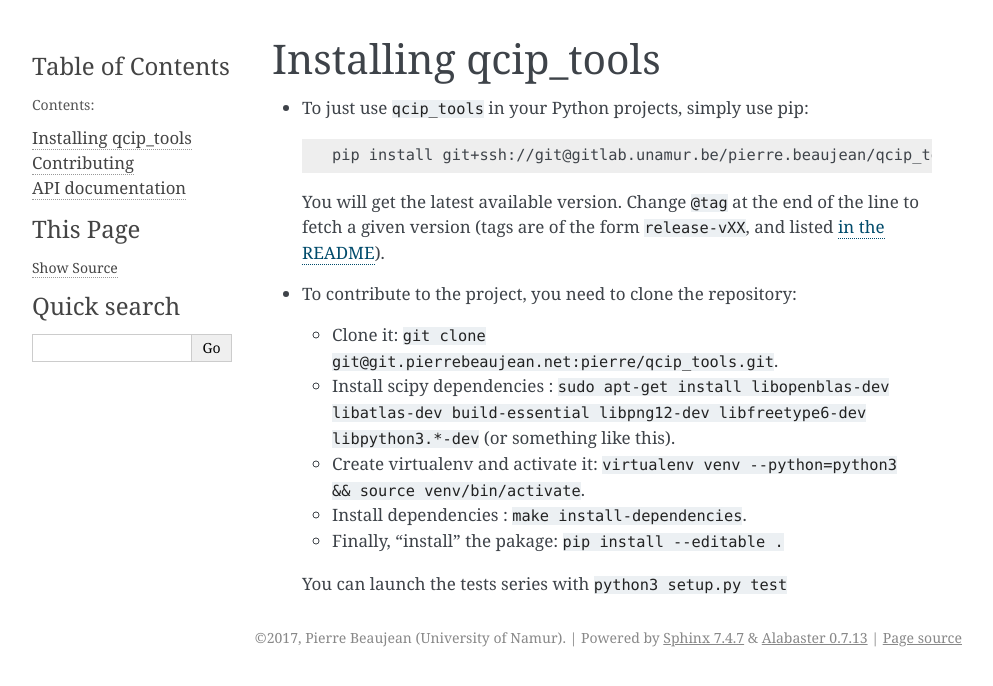
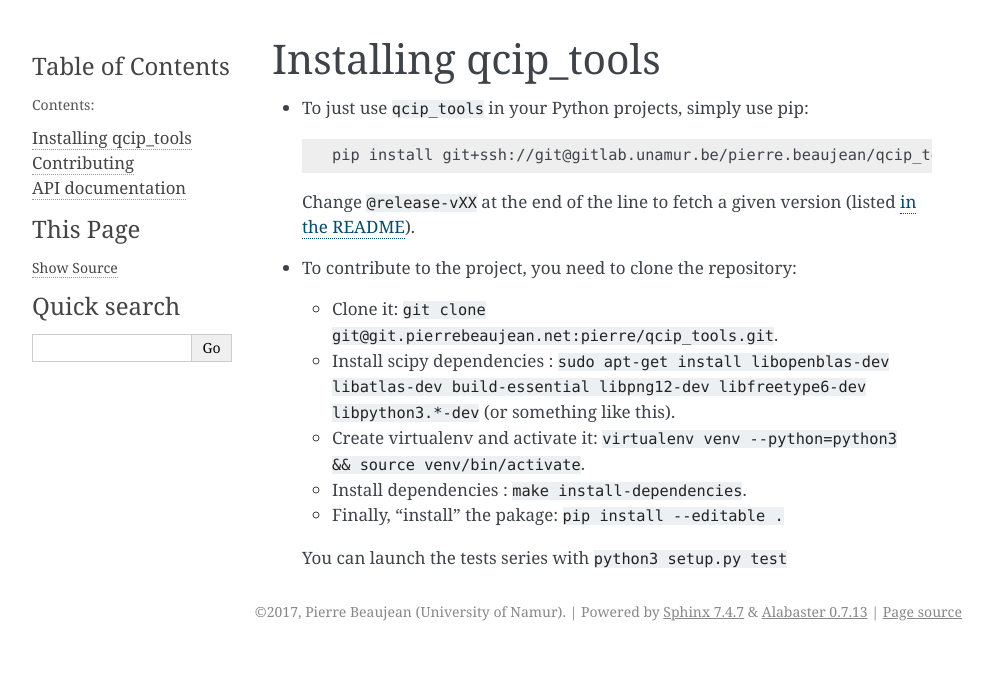
Before and after one commit to pierre-24/qcip_tools, a Sphinx documentation site: the page built from documentation/source/install.rst, in a window 1280 px wide. Shown: the top 686 px of the page, without its empty margins (148-1141 px from the left). Built offline with Sphinx 7.4.7, drawn with Linux system fonts in a browser that asks for light colours.

Commit message:
add make-release

```diff
--- a/documentation/source/install.rst
+++ b/documentation/source/install.rst
@@ -6,10 +6,9 @@
 
   .. code-block:: bash
 
-    pip install git+ssh://git@gitlab.unamur.be/pierre.beaujean/qcip_tools.git@master
+    pip install git+ssh://git@gitlab.unamur.be/pierre.beaujean/qcip_tools.git@release-vXX
 
-  You will get the latest available version.
-  Change ``@tag`` at the end of the line to fetch a given version (tags are of the form ``release-vXX``, and listed `in the README <https://gitlab.unamur.be/pierre.beaujean/qcip_tools/blob/master/README.md>`_).
+  Change ``@release-vXX`` at the end of the line to fetch a given version (listed `in the README <https://gitlab.unamur.be/pierre.beaujean/qcip_tools/blob/master/README.md>`_).
 
 + To contribute to the project, you need to clone the repository:
 
--- a/requirements-dev.txt
+++ b/requirements-dev.txt
@@ -2,3 +2,4 @@
 flake8_quotes==0.8.1
 autopep8==1.2.2
 Sphinx==1.6.3
+git+ssh://git@git.pierrebeaujean.net/pierre/make-release.git@release-v0.3
```
Also changed, not shown: README.md (+13 -11 lines), .release_it.yml (added).
